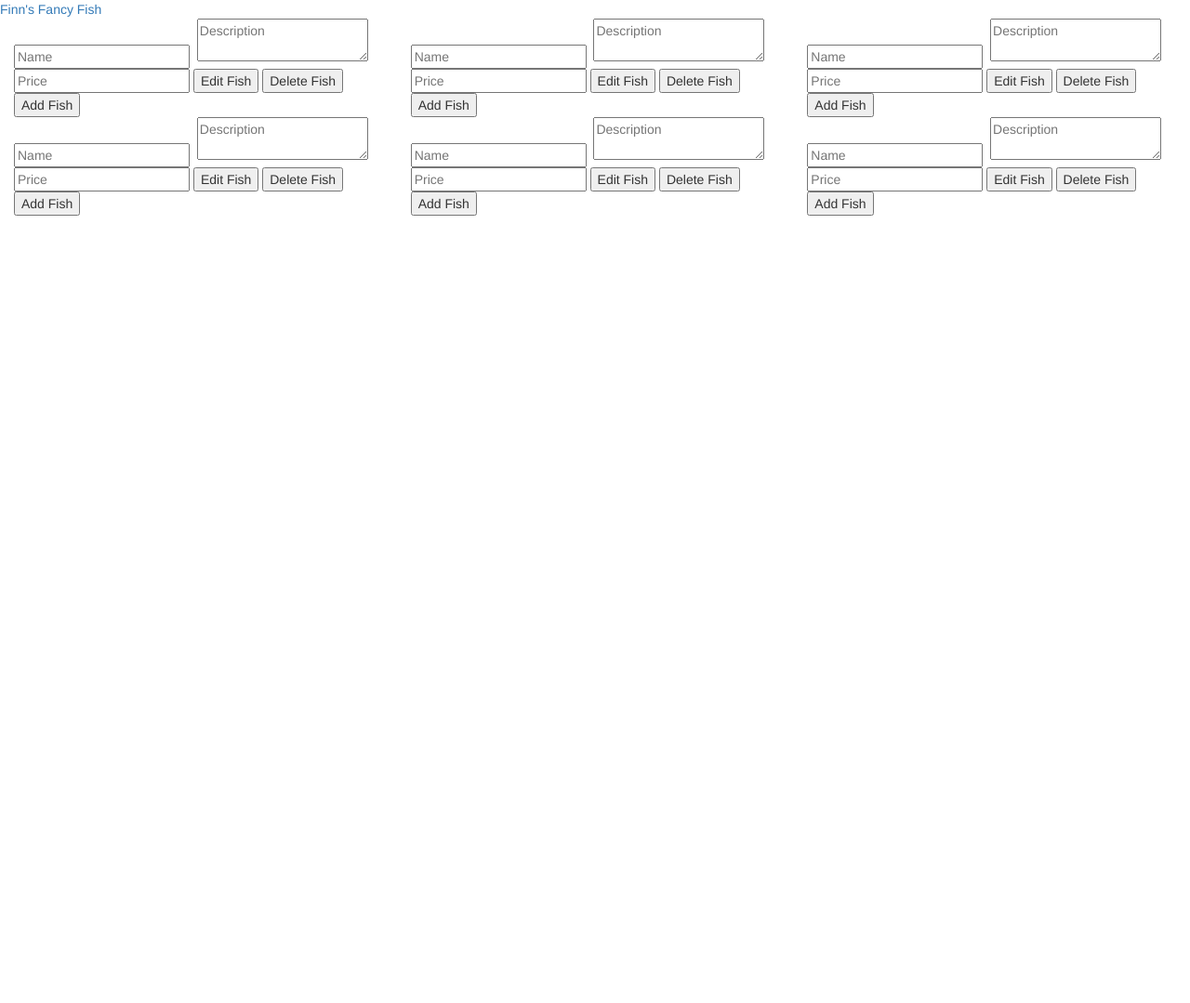
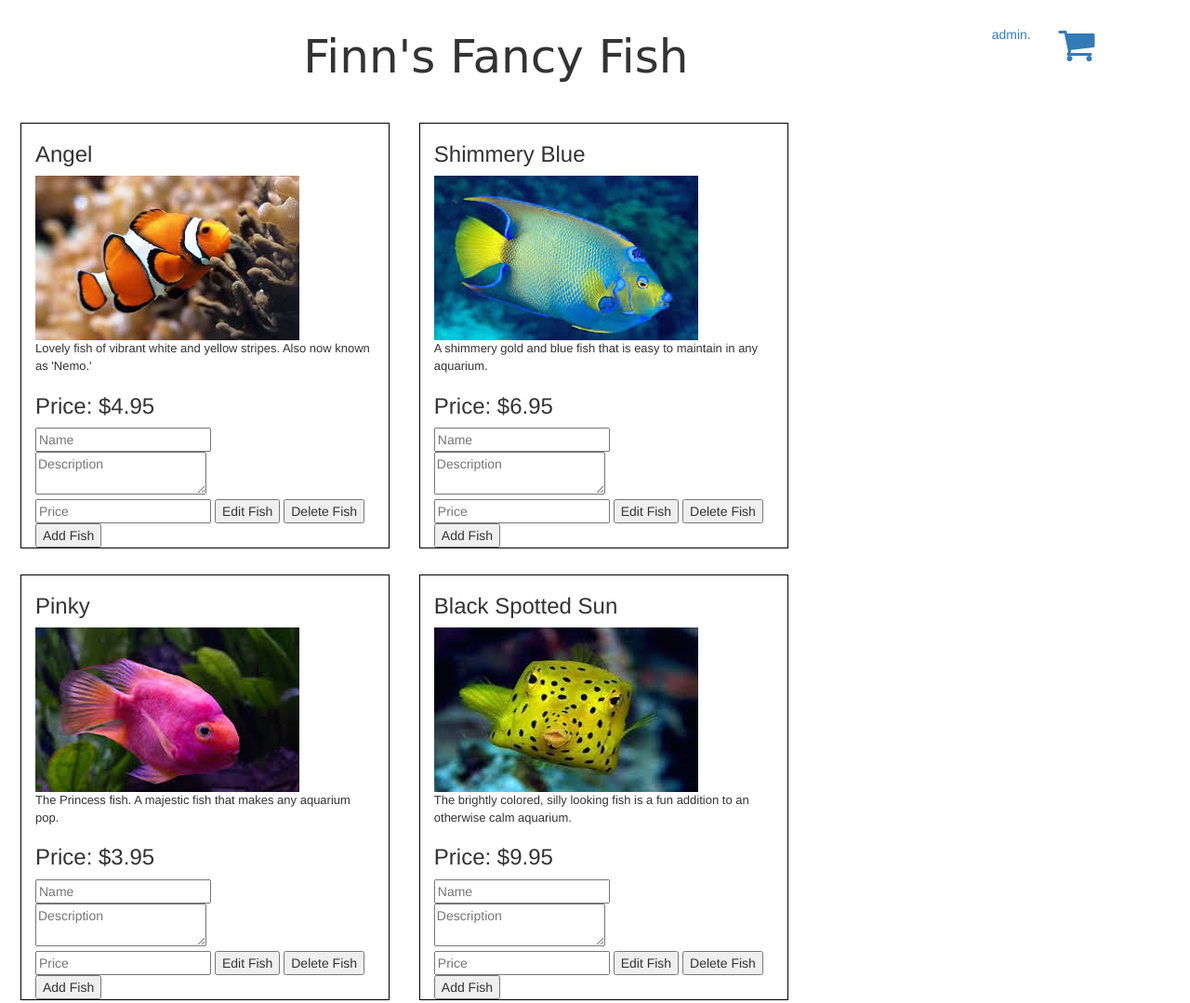
Before and after one commit to AllstonS/angular-intro, a website: page index.html at #/admin in a window 1280 px wide. Shown: the top 1079 px of the page at 93% size. Before the commit the page ends 800 px from the top, so only its background shows below. Drawn offline with Linux system fonts and the light colour scheme.

Commit message:
Cart confusion

```diff
--- a/js/app.js
+++ b/js/app.js
@@ -10,14 +10,10 @@
 
   //  route for the products (user) page
      .when('/', {
-       templateUrl: 'views/products.html',
+       templateUrl: 'views/main.html',
        controller: 'MainController as mainCtrl'
     })
 
-    // .when('/views', {
-    //   templateUrl: 'views/products.html',
-    //   controller: 'MainController as mainCtrl'
-    // })
     //route for the administrative page
     .when('/admin', {
       templateUrl: 'views/admin/admin.html',
--- a/js/controller.js
+++ b/js/controller.js
@@ -4,7 +4,6 @@
   angular.module('fishApp')
 
   .controller('MainController', function (FishStoreService, $scope, $routeParams, $location) {
-
     var mainCtrl = this;    //the scope of our controller is 'this'
 
     mainCtrl.fishes = FishStoreService.getFishes(); //getting data from product array
@@ -30,7 +29,7 @@
       FishStoreService.editFish(Fish);
       $location.path('/admin');
   };
-
+//Shopping cart:
 
    mainCtrl.addCartFish = function (newCartFish) {
      FishStoreService.addCartFish(newCartFish);
--- a/views/admin/admin.html
+++ b/views/admin/admin.html
@@ -1,24 +1,25 @@
-<div class="header">
 
-  <div class=class="header-left">
-    <a href="#/">Finn's Fancy Fish</a>
+  <div class="row products">
+
+    <div class="col-md-10 title">Finn's Fancy Fish</div>
+    <div class="col-md-2">
+    </div>
+  <div class="header-right">
+  <a href="#/cart" class="cart invert">
+    <i class="fa fa-shopping-cart fa-3x pull-right"></i>
+  </a>
+  <a href="#/admin" class="admin invert">admin.</a>
+  </div>
   </div>
 
-<!--   <div class="header-right">
-<a href="#/cart" class="cart invert">cart.</a>
-<a href="#/admin" class="admin inver">admin.</a>
-</div>
- -->
+
   <div class="container">
-    <div class=row>
-      <div class="col-md-4" ng-repeat="fish in mainCtrl.fishes">
-
-<!--       <h1>{{fish.name}}</h1>
-<img data-ng-src={{fish.image}} />
-<p>{{fish.description}}</p>
-<h3>${{fish.price}}</h3>
- -->
-
+    <div class="row product">
+      <div class="col-md-4 fish" ng-repeat="fish in mainCtrl.fishes">
+      <h3>{{fish.name}}</h3>
+      <img data-ng-src={{fish.image}} />
+      <p>{{fish.description}}</p>
+      <h3>Price: {{ fish.price | currency }}</h3>
       <form ng-submit="mainCtrl.addFish(newFish)">
         <input type="text" ng-model="newFish.name" placeholder="Name">
         <image type="image" ng-model="newFish.image" placeholder="image">
@@ -29,10 +30,28 @@
         <button type="delete">Delete Fish</button>
         <button type="submit">Add Fish</button>
       </form>
+
+      </div>
+    </div>
+  </div>
+
+
+
+
+
+
+
+
+
+
+
+
+
+
     </div>
     </div>
   </div>
-
+   -->
 <!--
   <button ng-click="mainCtrl.alertMe()">Alert Me!!!</button>
 -->
```
Also changed, not shown: views/cart.html (+3 -4 lines), views/main.html (+27 -2 lines).
